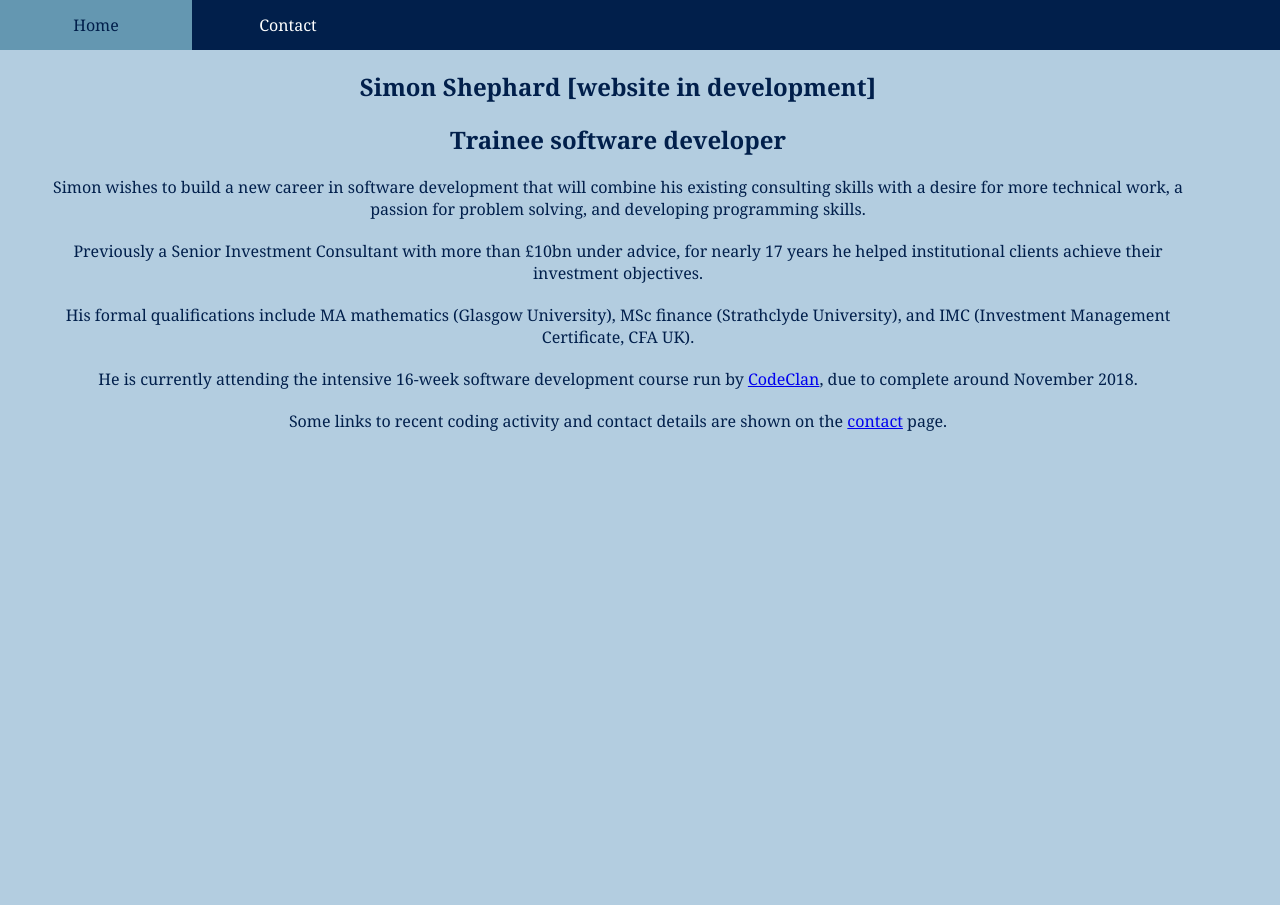
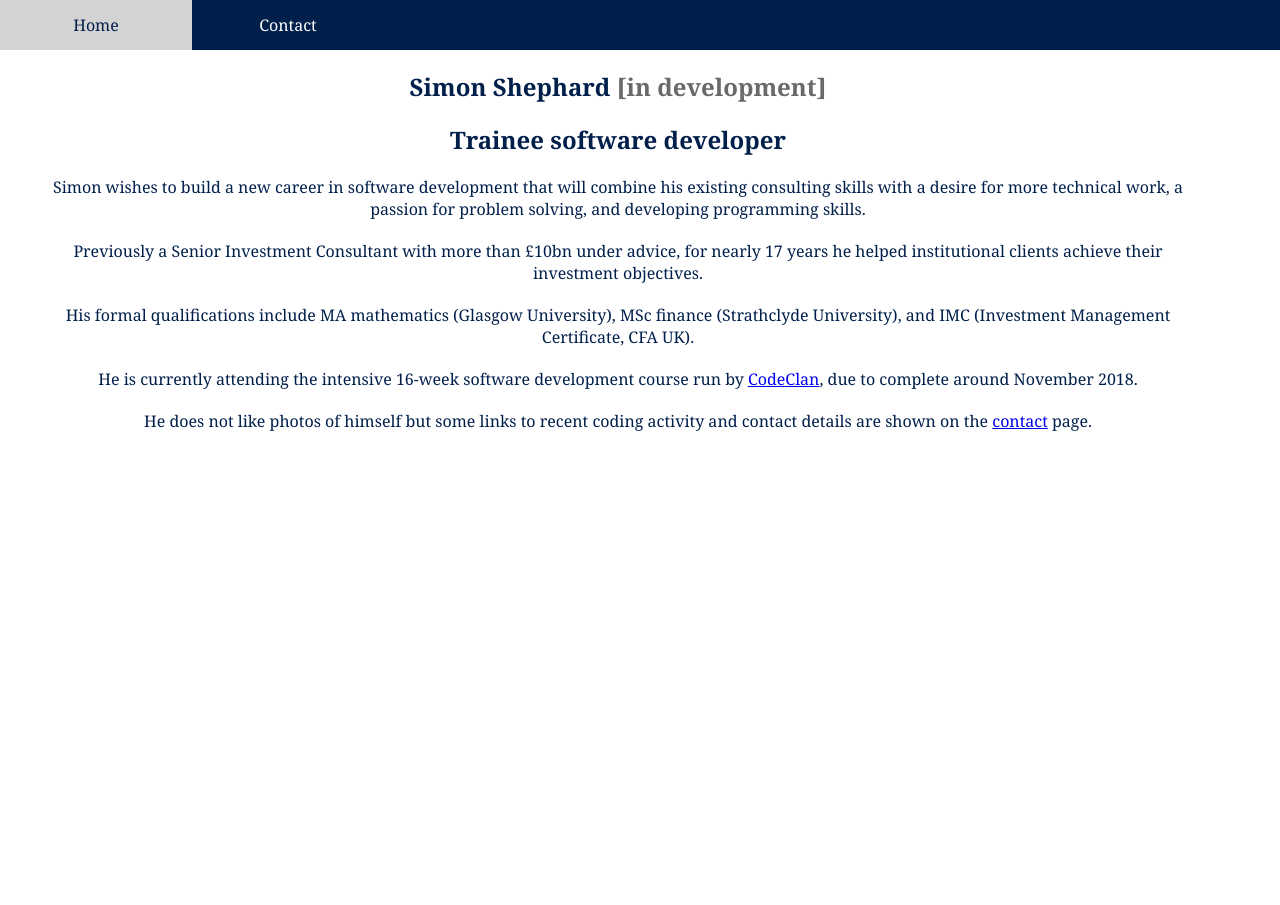
Before and after one commit to simonshephard/simonshephard.github.io, a Jekyll site: the page index.html, which Jekyll copies as it is, in a window 1280 px wide. Built offline with Jekyll 4.4.1, drawn with Linux system fonts in a browser that asks for light colours.

Commit message:
few more cosmetic changes

```diff
--- a/contact.html
+++ b/contact.html
@@ -23,7 +23,7 @@
       <div class="contact-box"><a class="contact-link" href="https://codepen.io/simonshephard/" target="_blank">CODEPEN</a></div>
       <div class="contact-box"><a class="contact-link" href="https://www.hackerrank.com/simonshephard" target="_blank">HackerRank</a></div>
       <div class="contact-box"><a class="contact-link" href="https://github.com/simonshephard" target="_blank">GitHub</a></div>
-      <div class="contact-box"><a class="contact-link" href="mailto:askme@notreadytoputemailonlineyet.com">Contact me</a></div>
+      <div class="contact-box"><a class="contact-link" href="mailto:askme@notreadytoputemailonlineyet.com">Contact</a></div>
     </div>
   </section>
 
--- a/css/style.css
+++ b/css/style.css
@@ -1,14 +1,17 @@
+:root {
+  --color1: white; /*white*/
+  --color2: #011f4b; /*deep blue*/
+  --color3: #03396c; /*dark blue*/
+  --color4: #005b96; /*mid blue*/
+  --color5: lightgrey; /#6497b1 *lighter blue*/
+  --color6: white; /#b3cde0 *lightest blue*/
+  --color7: darkgrey;
+}
+
 * {
   margin: 0;
   border: 0;
   padding: 0;
-  --color1: white; /*white*/
-  --color2: #011f4b; /*deep blue*/
-  --color3: #03396c; /*dark blue*/
-  --color4: #005b96; /*mid blue*/
-  --color5: #6497b1; /*lighter blue*/
-  --color6: #b3cde0; /*lightest blue*/
-  --color7: grey;
 }
 
 body {
@@ -72,6 +75,11 @@ h1, h2, p {
   color: var(--color2);
 }
 
+span {
+  color: dimgrey;
+  /* for some reason the span does not accept variable colors? */
+}
+
 .contact-container {
   height: 100%;
   width: 100%;
--- a/index.html
+++ b/index.html
@@ -16,13 +16,14 @@
   </nav>
 
   <section class="main" id="home">
-    <h1 id="title">Simon Shephard [website in development]</h1>
+    <h1 id="title">Simon Shephard <span>[in development]</span></h1>
     <h2>Trainee software developer</h2>
     <p>Simon wishes to build a new career in software development that will combine his existing consulting skills with a desire for more technical work, a passion for problem solving, and developing programming skills.</p>
     <p>Previously a Senior Investment Consultant with more than £10bn under advice, for nearly 17 years he helped institutional clients achieve their investment objectives.</p>
     <p>His formal qualifications include MA mathematics (Glasgow University), MSc finance (Strathclyde University), and IMC (Investment Management Certificate, CFA UK).</p>
     <p>He is currently attending the intensive 16-week software development course run by <a href="https://codeclan.com/" target="_blank">CodeClan</a>, due to complete around November 2018.</p>
-    <p>Some links to recent coding activity and contact details are shown on the <a href="contact.html#contact">contact</a> page.</p>
+    <p>He does not like photos of himself but some links to recent coding activity and contact details are shown on the <a href="contact.html#contact">contact</a> page.</p>
+
   </section>
 
   <link rel="stylesheet" href="css/style.css">
```
Also changed, not shown: other parts of contact.html (+1 -1 lines), other parts of index.html (+1 -1 lines).
